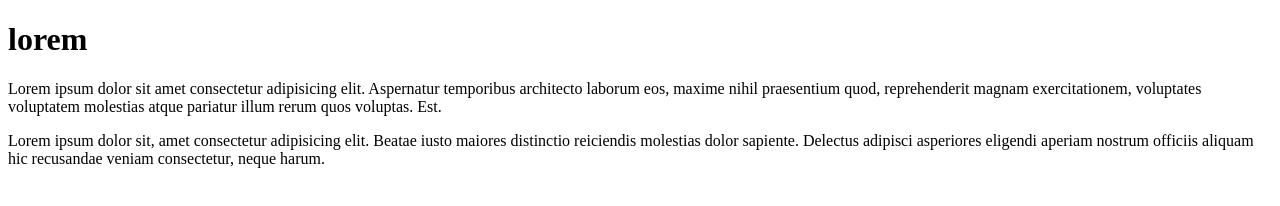
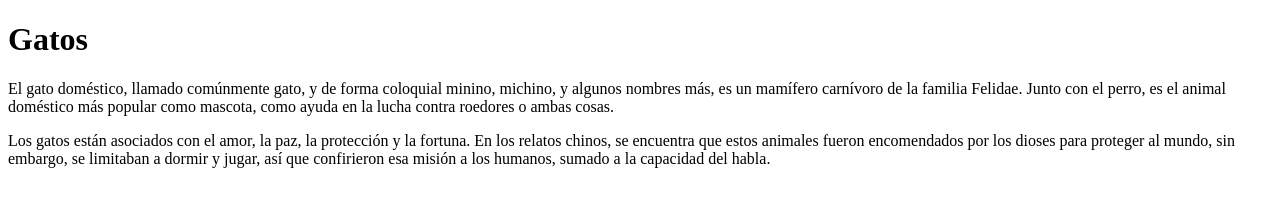
Before and after one commit to mayarasilva-copito/secion-22, a plain HTML site: page index.html in a window 1280 px wide. Drawn offline with Linux system fonts and the light colour scheme.

Commit message:
parrafos

```diff
--- a/index.html
+++ b/index.html
@@ -6,18 +6,19 @@
     <title>Document</title>
   </head>
   <body>
-    <h1>lorem</h1>
+    <h1>Gatos</h1>
     <p>
-      Lorem ipsum dolor sit amet consectetur adipisicing elit. Aspernatur
-      temporibus architecto laborum eos, maxime nihil praesentium quod,
-      reprehenderit magnam exercitationem, voluptates voluptatem molestias atque
-      pariatur illum rerum quos voluptas. Est.
+      El gato doméstico, llamado comúnmente gato, y de forma coloquial minino,
+      michino, y algunos nombres más, es un mamífero carnívoro de la familia
+      Felidae. Junto con el perro, es el animal doméstico más popular como
+      mascota, como ayuda en la lucha contra roedores o ambas cosas.
     </p>
     <p>
-      Lorem ipsum dolor sit, amet consectetur adipisicing elit. Beatae iusto
-      maiores distinctio reiciendis molestias dolor sapiente. Delectus adipisci
-      asperiores eligendi aperiam nostrum officiis aliquam hic recusandae veniam
-      consectetur, neque harum.
+      Los gatos están asociados con el amor, la paz, la protección y la fortuna.
+      En los relatos chinos, se encuentra que estos animales fueron encomendados
+      por los dioses para proteger al mundo, sin embargo, se limitaban a dormir
+      y jugar, así que confirieron esa misión a los humanos, sumado a la
+      capacidad del habla.
     </p>
   </body>
 </html>
```
